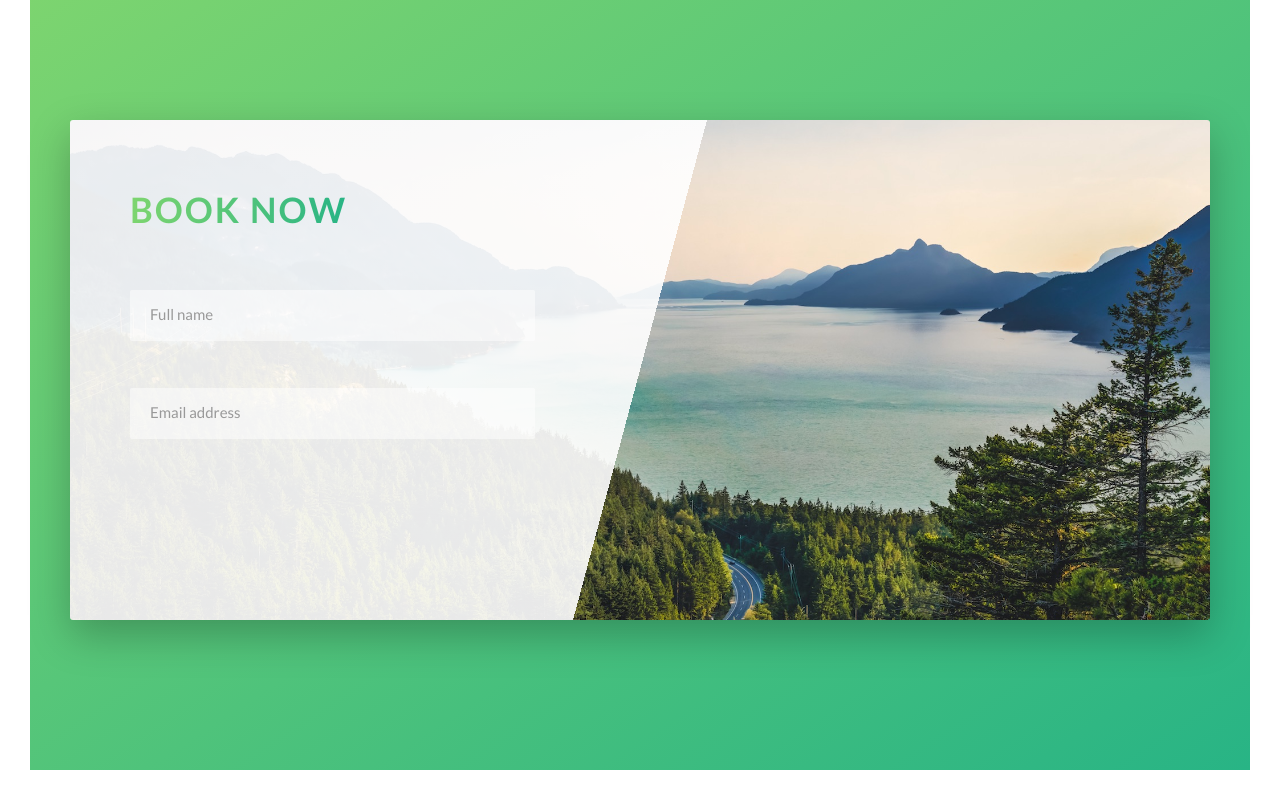
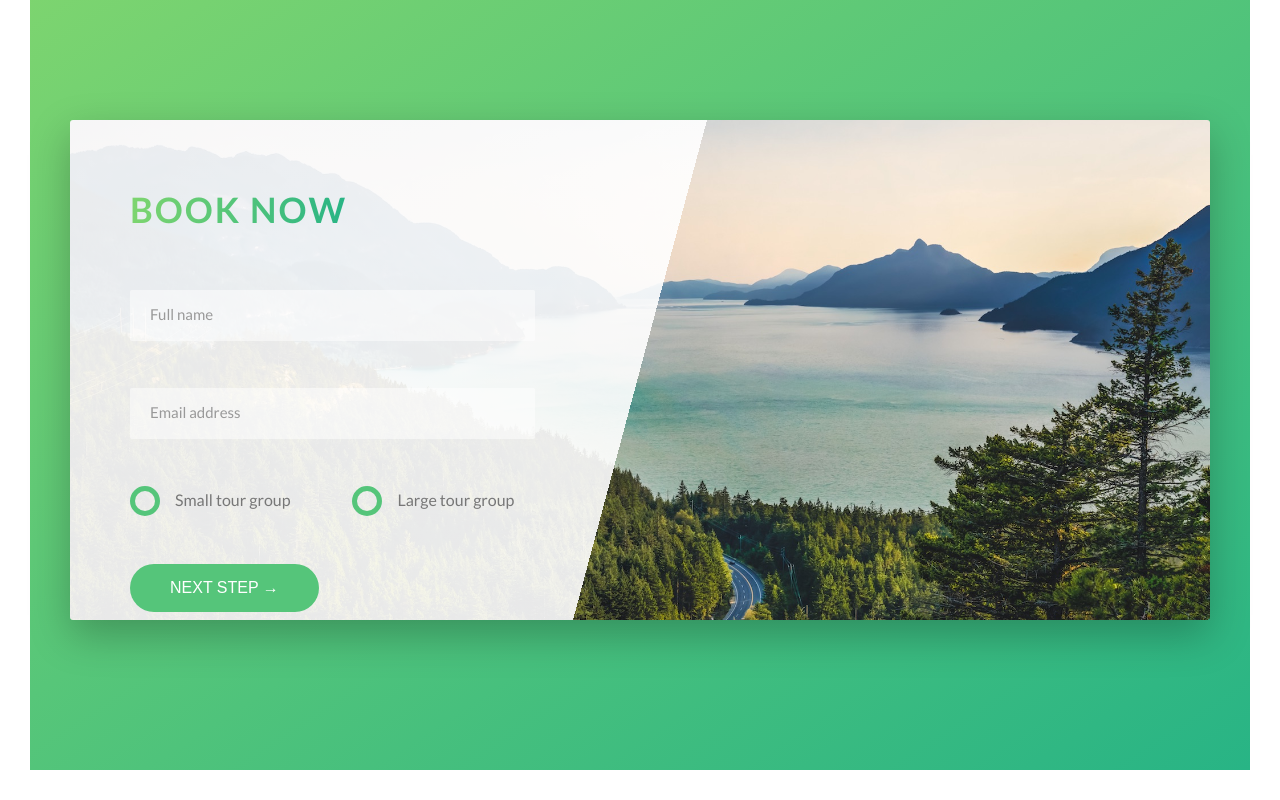
Before and after one commit to jimmyayo/Natours, a website: page index.html in a window 1280 px wide. Shown: the part 4676-5476 px from the top of the page. Drawn offline with Linux system fonts and the light colour scheme.

Commit message:
build custom radio button

```diff
--- a/index.html
+++ b/index.html
@@ -300,6 +300,26 @@
                                 <input id="email" type="email" class="form__input" placeholder="Email address" required>
                                 <label for="email" class="form__label">Email address</label>
                             </div>
+
+                            <div class="form__group u-margin-bottom-medium">
+                                <div class="form__radio-group">
+                                    <input type="radio" class="form__radio-input" id="small" name="size">
+                                    <label for="small" class="form__radio-label">
+                                        <span class="form__radio-button"></span>
+                                        Small tour group</label>
+                                </div>
+                                <div class="form__radio-group">
+                                    <input type="radio" class="form__radio-input" id="large" name="size">
+                                    <label for="large" class="form__radio-label">
+                                        <span class="form__radio-button"></span>
+
+                                        Large tour group</label>
+                                </div>
+                            </div>
+
+                            <div class="form__group">
+                                <button class="btn btn--green">Next step &rarr;</button>
+                            </div>
                         </form>
                     </div>
                 </div>
--- a/sass/base/_utilities.scss
+++ b/sass/base/_utilities.scss
@@ -1,7 +1,7 @@
-.u-center-text { text-align: center; }
+.u-center-text { text-align: center !important; }
 
-.u-margin-top-big { margin-top: 8rem; }
-.u-margin-top-huge { margin-top: 10rem; }
-.u-margin-bottom-big { margin-bottom: 8rem; }
-.u-margin-bottom-medium { margin-bottom: 5rem; }
-.u-margin-bottom-small { margin-bottom: 1.5rem; }
+.u-margin-top-big { margin-top: 8rem !important; }
+.u-margin-top-huge { margin-top: 10rem !important; }
+.u-margin-bottom-big { margin-bottom: 8rem !important; }
+.u-margin-bottom-medium { margin-bottom: 5rem !important; }
+.u-margin-bottom-small { margin-bottom: 1.5rem !important; }
--- a/sass/components/_button.scss
+++ b/sass/components/_button.scss
@@ -1,5 +1,6 @@
 
 .btn {
+   &,
    &:link,
    &:visited {
       text-transform: uppercase;
@@ -9,6 +10,10 @@
       transition: all .2s;
       position: relative;
       font-size: 1.6rem;
+
+      // changes for <button> element
+      border: none;
+      cursor: pointer;
    }
    &:hover {
       transform: translateY(-0.3rem);
@@ -19,7 +24,9 @@
          opacity: 0;
       }
    }
-   &:active {
+   &:active,
+   &:focus {
+      outline: none;
       transform: translateY(-1px);
       box-shadow: 0 .5rem 1rem rgba($color-black,0.2);
    }
--- a/sass/components/_form.scss
+++ b/sass/components/_form.scss
@@ -13,6 +13,7 @@
       border-bottom: 3px solid transparent;
       width: 90%;
       display: block;
+      transition: all .3s;
 
       &:focus {
          outline: none;
@@ -44,4 +45,51 @@
       transform: translateY(-4rem);
    }
 
+   &__radio-group {
+      width: 49%;
+      display: inline-block;
+   }
+
+   &__radio-input {
+      display: none;
+   }
+
+   &__radio-label {
+      font-size: $default-font-size;
+      cursor: pointer;
+      position: relative;
+      padding-left: 4.5rem;
+   }
+
+   &__radio-button {
+      height: 3rem;
+      width: 3rem;
+      border: 5px solid $color-primary;
+      border-radius: 50%;
+      display: inline-block;
+      position: absolute;
+      left: 0;
+      top: -.4rem;
+
+
+      &::after {
+         height: 1rem;
+         width: 1rem;
+         content: "";
+         display: block;
+         border-radius: 50%;
+         position: absolute;
+         top: 50%;
+         left: 50%;
+         transform: translate(-50%, -50%);
+         background-color: $color-primary;
+         opacity: 0;
+         transition: opacity 0.2s;
+      }
+   }
+
+   &__radio-input:checked + &__radio-label &__radio-button::after {
+      opacity: 1;
+   }
+
 }
```
Also changed, not shown: css/style.css.
